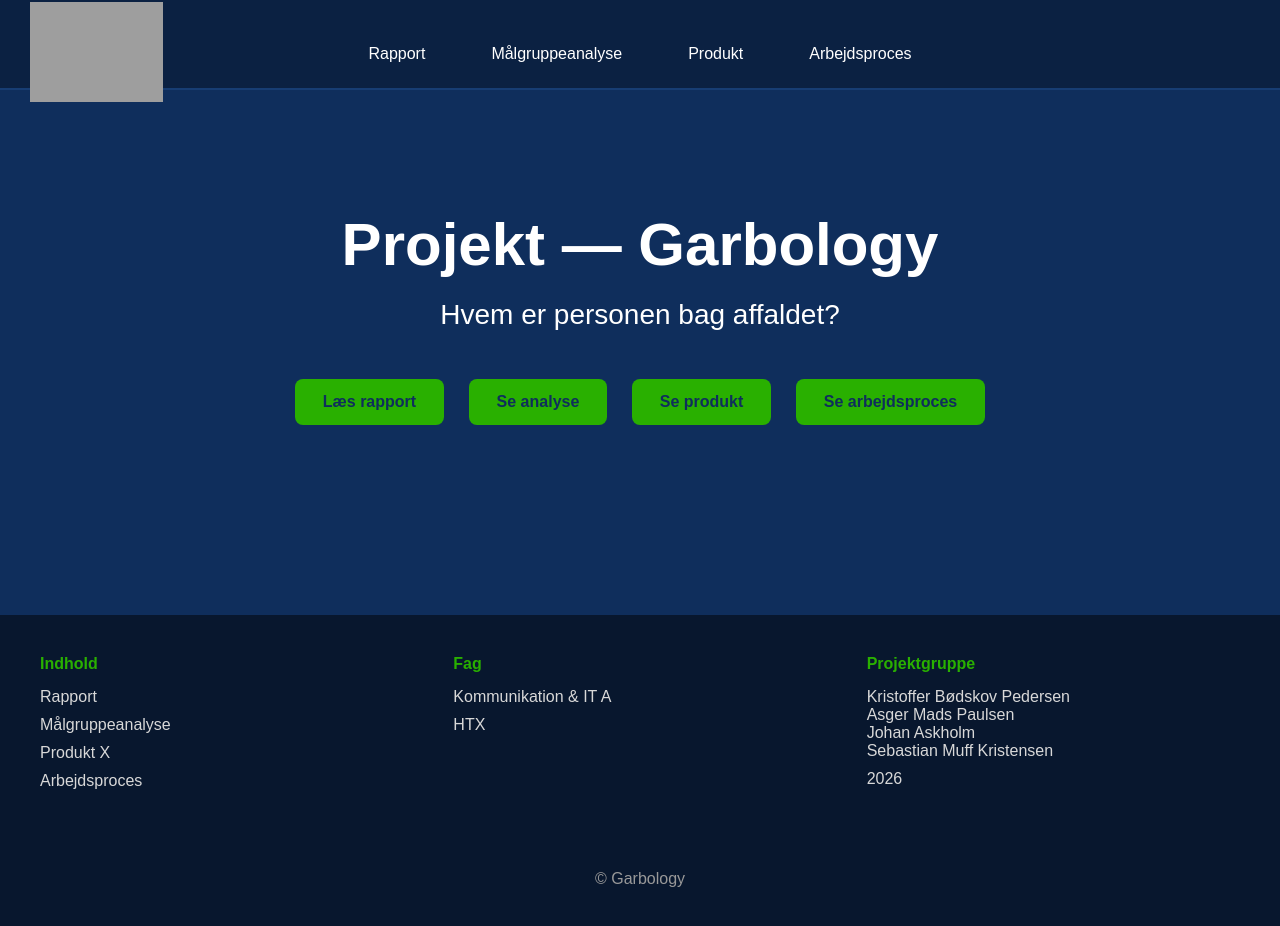
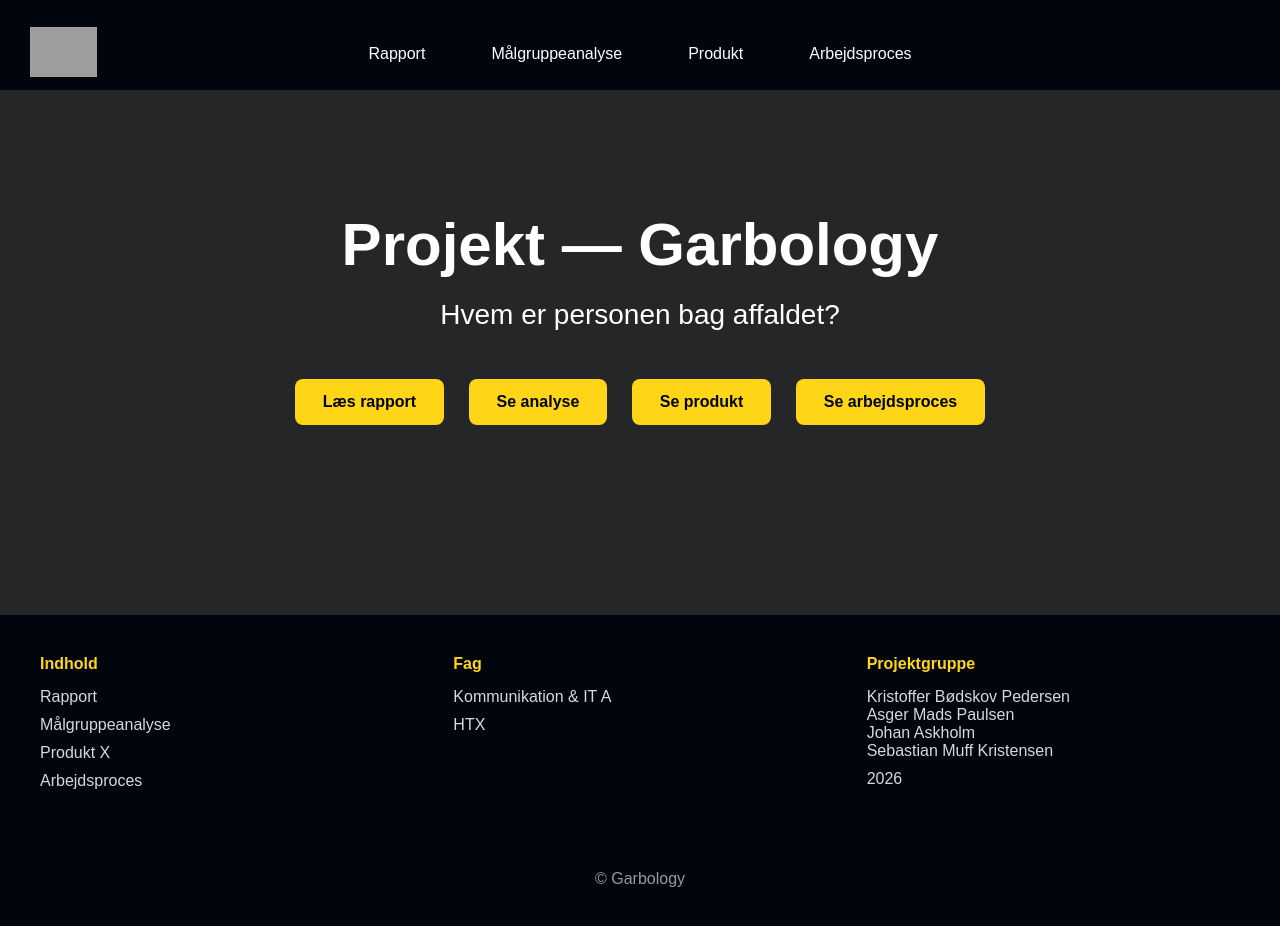
Before and after one commit to SebastianEUCSYD/SebastianEUCSYD.github.io, a plain HTML site: page garbology/garbology.html in a window 1280 px wide. Drawn offline with Linux system fonts and the light colour scheme; grey boxes are pictures that could not be loaded.

Commit message:
Nye farver og produkt

```diff
--- a/garbology/garbology.html
+++ b/garbology/garbology.html
@@ -26,7 +26,7 @@
 
                     <a href="garbology.html">
 
-                        <img src="logo.png" alt="Logo" style="height: 100px; width: auto;">
+                       <img src="logo.png" alt="Logo" style="height: 50px; width: auto;">
 
                     </a>
 
--- a/garbology/mystylesheet.css
+++ b/garbology/mystylesheet.css
@@ -8,7 +8,7 @@
 
 body {
   font-family: Arial, Helvetica, sans-serif;
-  background-color: #0f2e5c;
+  background-color: #242628;
   color: white;
 
   display: flex;
@@ -28,8 +28,8 @@ a {
 /* ---------- NAVIGATION ---------- */
 
 header {
-  background: #0b2142;
-  border-bottom: 2px solid #173d73;
+  background: #01060e;
+  border-bottom: 2px solid #01060e;
 }
 
 .nav {
@@ -65,7 +65,7 @@ header {
 
 .hero-text:hover {
 
-  background: #173d73;
+  background: #FFD518;
 
 }
 
@@ -120,7 +120,7 @@ header {
   width: 65%;
   margin: auto;
 
-  background: #173d73;
+  background: #171500d8;
 
   padding: 50px;
 
@@ -162,9 +162,9 @@ header {
 
   margin: 10px;
 
-  background: #29b000;
+  background: #FFD518;
 
-  color: #0f2e5c;
+  color: #01060e;
 
   font-weight: bold;
 
@@ -210,7 +210,7 @@ header {
 
 footer {
 
-  background: #08172e;
+  background: #01060e;
 
   margin-top: 80px;
 
@@ -239,7 +239,7 @@ footer {
 
   margin-bottom: 15px;
 
-  color: #29b000;
+  color: #FFD518;
 
 }
 
@@ -343,7 +343,7 @@ text-align:left;
 
 margin-bottom:15px;
 
-color:#29b000;
+color:#FFD518;
 
 }
 
```
Also changed, not shown: garbology/analyse.html (+1 -1 lines), garbology/proces.html (+1 -1 lines), garbology/produkt.html (+14 -1 lines), garbology/rapport.html (+1 -1 lines), garbology/forside_avis.png (added), garbology/side_avis.png (added), 1 other file.
